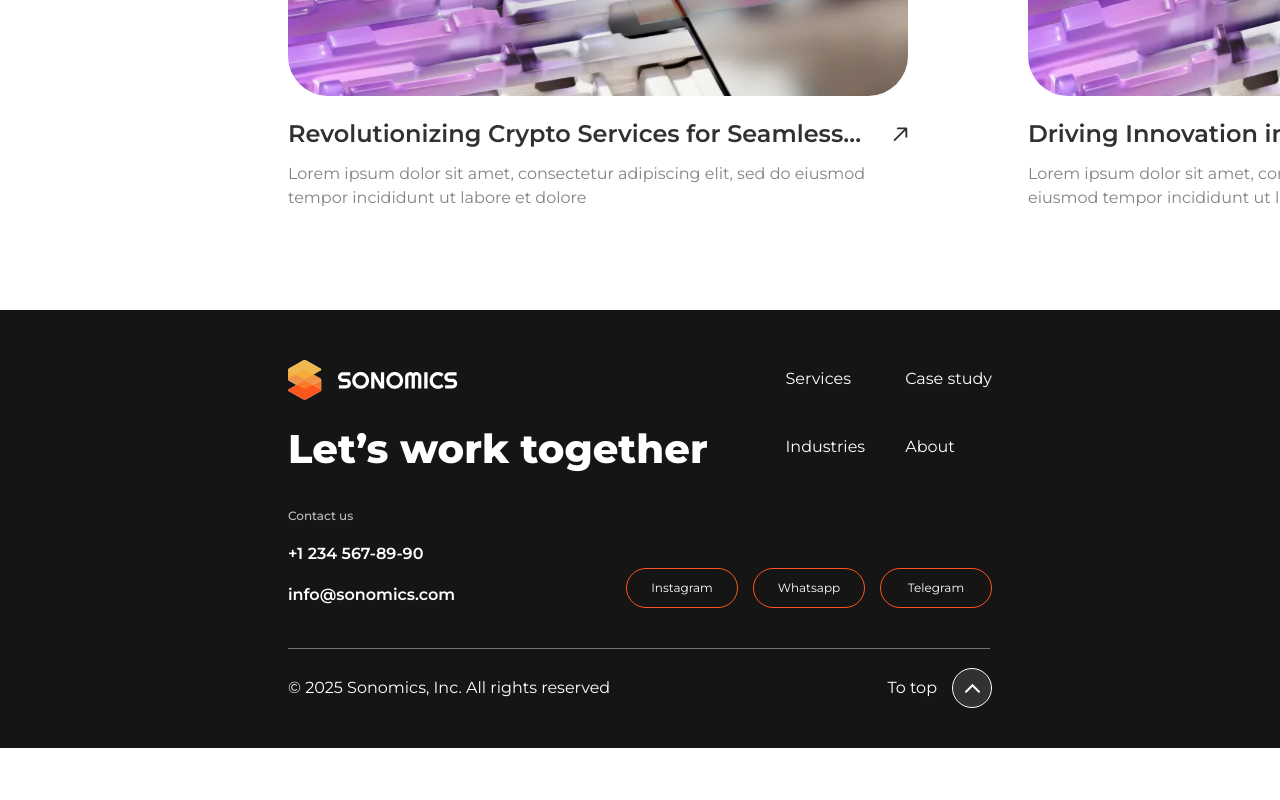
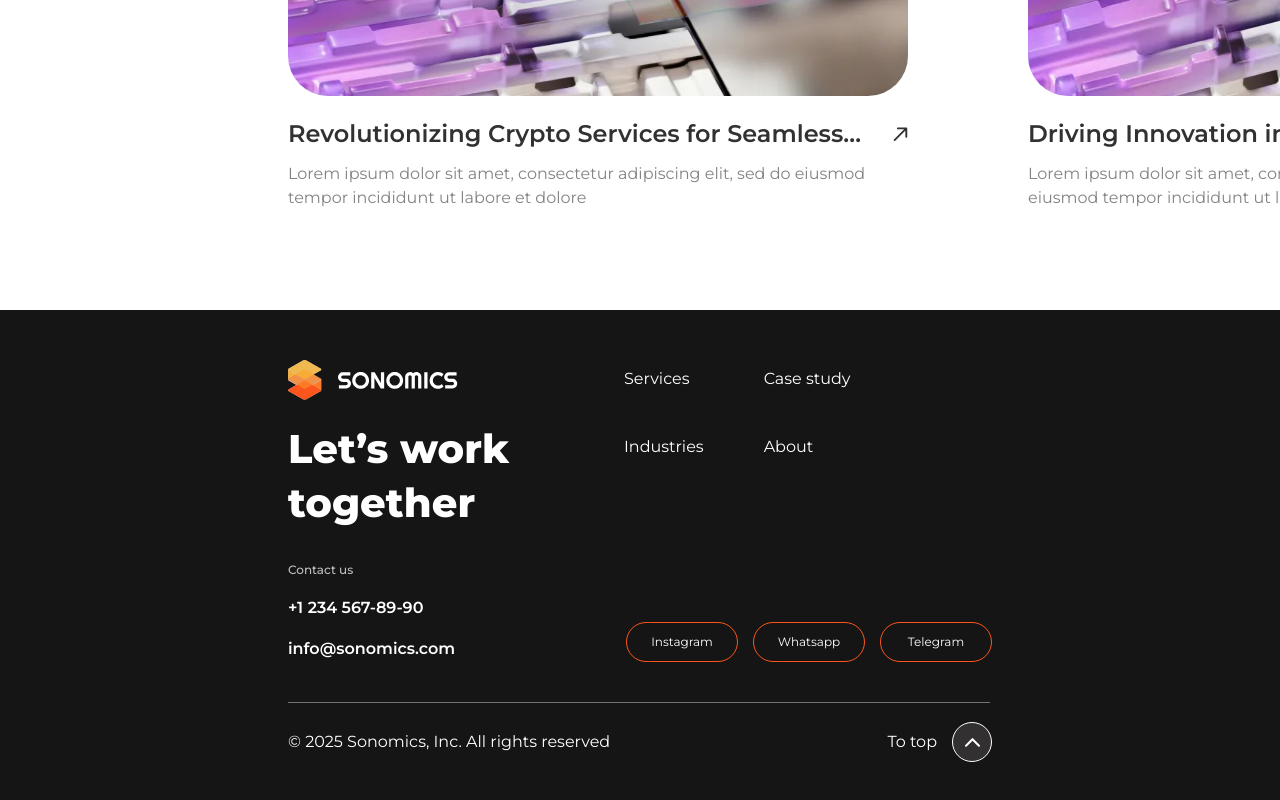
Before and after one commit to skabanets/sonomics, a React (Vite) app: page / in a window 1280 px wide. Shown: the part 3622-4422 px from the top of the page. Before the commit the page ends 4370 px from the top, so only its background shows below. Built offline with nearby package versions, Linux system fonts and the light colour scheme.

Commit message:
Update tablet styles for Footer

```diff
--- a/src/layout/Footer.tsx
+++ b/src/layout/Footer.tsx
@@ -7,15 +7,15 @@ import { socialLinks } from "../constants";
 export const Footer = () => {
   return (
     <footer className="footer bg-blackBgColor pb-[40px] pt-[50px] lg:pt-[80px]">
-      <div className="full-hd-container tablet:gap-y-[30px] pb-[30px] md:flex md:flex-wrap md:justify-between md:pb-[40px]">
-        <div className="mb-[30px] flex flex-wrap space-y-[20px] md:mb-0 md:w-[420px] md:space-y-[22px] lg:mr-auto lg:w-[281px]">
+      <div className="full-hd-container tablet:gap-y-[30px] tablet:gap-x-[55px] pb-[30px] md:flex md:flex-wrap md:pb-[40px] lg:justify-between">
+        <div className="mb-[30px] flex flex-wrap space-y-[20px] md:mb-0 md:w-[281px] md:space-y-[22px] lg:mr-auto">
           {" "}
           <Logo className="fill-whiteTextColor" />
           <h2 className="text-whiteTextColor">Let&#8217;s work together</h2>
         </div>
         <nav className="mr-[120px] sm-max:mr-0 md:mr-0 lg:mr-[130px]">
           <NavMenu
-            listClass="flex w-full flex-wrap h-[106px] gap-x-[70px] gap-y-[40px] mb-[30px] md:mb-0 md:justify-center lg:h-auto flex-col tablet:gap-[40px] lg:gap-[30px] text-whiteTextColor"
+            listClass="flex w-full flex-wrap h-[106px] gap-x-[70px] gap-y-[40px] mb-[30px] md:mb-0 md:justify-center lg:h-auto flex-col tablet:gap-y-[40px] tablet:gap-x-[60px] lg:gap-[30px] text-whiteTextColor"
             linkClass="md:w-auto hover:text-accentYellowColor focus-visible:text-accentYellowColor"
           />
         </nav>
```
